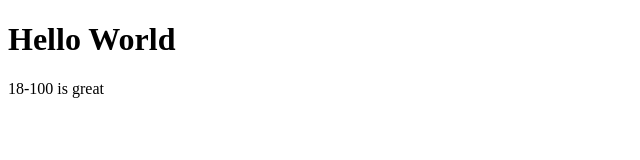
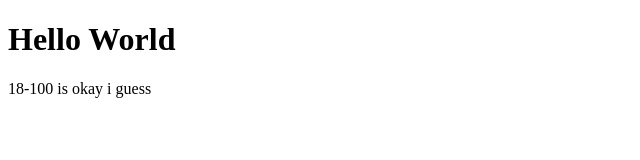
Before and after one commit to alex-rxu/alex-rxu.github.io, a plain HTML site: page index.html in a window 1280 px wide. Shown: the full height of the page, 0-640 px from the left. Drawn offline with Linux system fonts and the light colour scheme.

Commit message:
Update index.html

```diff
--- a/index.html
+++ b/index.html
@@ -2,6 +2,6 @@
 <html>
 <body>
 <h1>Hello World</h1>
-<p>18-100 is great</p>
+<p>18-100 is okay i guess</p>
 </body>
 </html>
```
